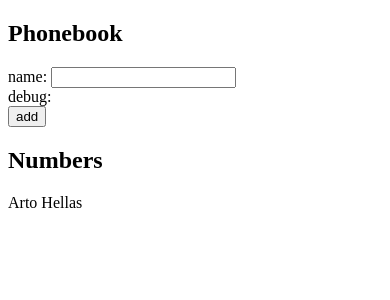
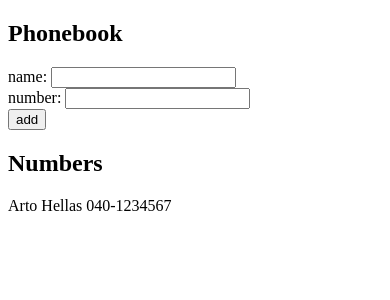
Before and after one commit to jordijs/fullstack, a React (Vite) app in the folder part2/phonebook/: page / in a window 390 px wide. Shown: the top 300 px of the page. Built offline with nearby package versions, Linux system fonts and the light colour scheme.

Commit message:
Complete ex. 2.8: The Phonebook Step 3

```diff
--- a/part2/phonebook/src/App.jsx
+++ b/part2/phonebook/src/App.jsx
@@ -2,12 +2,20 @@
 
 const App = () => {
   const [persons, setPersons] = useState([
-    { name: 'Arto Hellas' }
+    {
+      name: 'Arto Hellas',
+      number: '040-1234567'
+    }
   ])
   const [newName, setNewName] = useState('')
+  const [newNumber, setNewNumber] = useState('')
 
   const handleNameChange = (event) => {
     setNewName(event.target.value)
+  }
+
+  const handleNumberChange = (event) => {
+    setNewNumber(event.target.value)
   }
 
   const handleSubmit = (event) => {
@@ -22,10 +30,12 @@
     }
 
     const personObject = {
-      name: newName
+      name: newName,
+      number: newNumber
     }
     setPersons(persons.concat(personObject))
     setNewName('')
+    setNewNumber
   }
 
   return (
@@ -33,19 +43,24 @@
       <h2>Phonebook</h2>
       <form onSubmit={handleSubmit}>
         <div>
-          name: <input
-            value={newName}
-            onChange={handleNameChange}
-          />
+          name: <input value={newName} onChange={handleNameChange} />
         </div>
         <div>
-          <div>debug: {newName}</div>
-          <button type="submit">add</button>
+          number: <input value={newNumber} onChange={handleNumberChange} />
         </div>
-      </form>
+        <div>
+          <button type="submit">
+            add
+          </button>
+        </div>
+      </form >
       <h2>Numbers</h2>
-      {persons.map(person => <div key={person.name}>{person.name}</div>)}
-    </div>
+      {persons.map(person => {
+        return <div key={person.name}>
+          {person.name} {person.number}
+        </div>
+      })}
+    </div >
   )
 }
 
```
